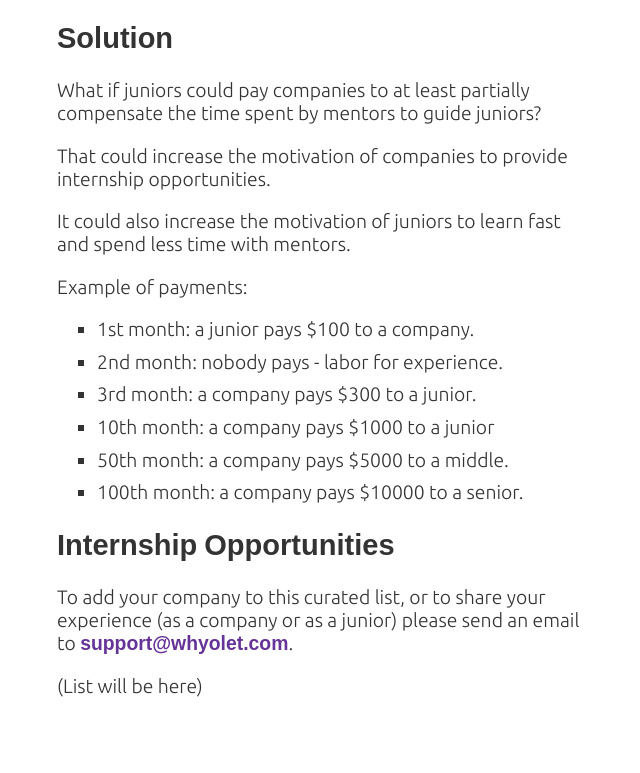
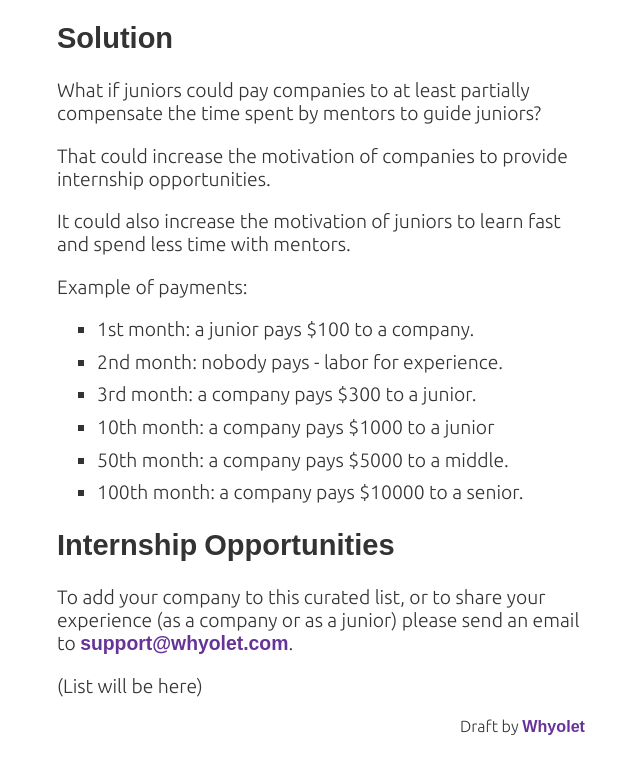
Before and after one commit to whyolet/juniors, a plain HTML site: page docs/index.html in a window 1280 px wide. Shown: the part 878-1651 px from the top of the page, without its empty margins (319-959 px from the left). Before the commit the page ends 1630 px from the top, so only its background shows below. Drawn offline with Linux system fonts and the light colour scheme.

Commit message:
Added side note

```diff
--- a/docs/index.html
+++ b/docs/index.html
@@ -102,6 +102,7 @@
         please send an email to <a href="mailto:support@whyolet.com?subject=Desperate%20Juniors">support@whyolet.com</a>.
       </p>
       <p>(List will be here)</p>
+      <p class="side">Draft by <a href="https://whyolet.com/">Whyolet</a></p>
     </div>
   </body>
 </html>
--- a/docs/style.css
+++ b/docs/style.css
@@ -74,6 +74,11 @@ body {
   max-width: 5rem;
 }
 
+.side {
+  text-align: right;
+  font-size: smaller;
+}
+
 ul {
  list-style-type: square;
 }
```
